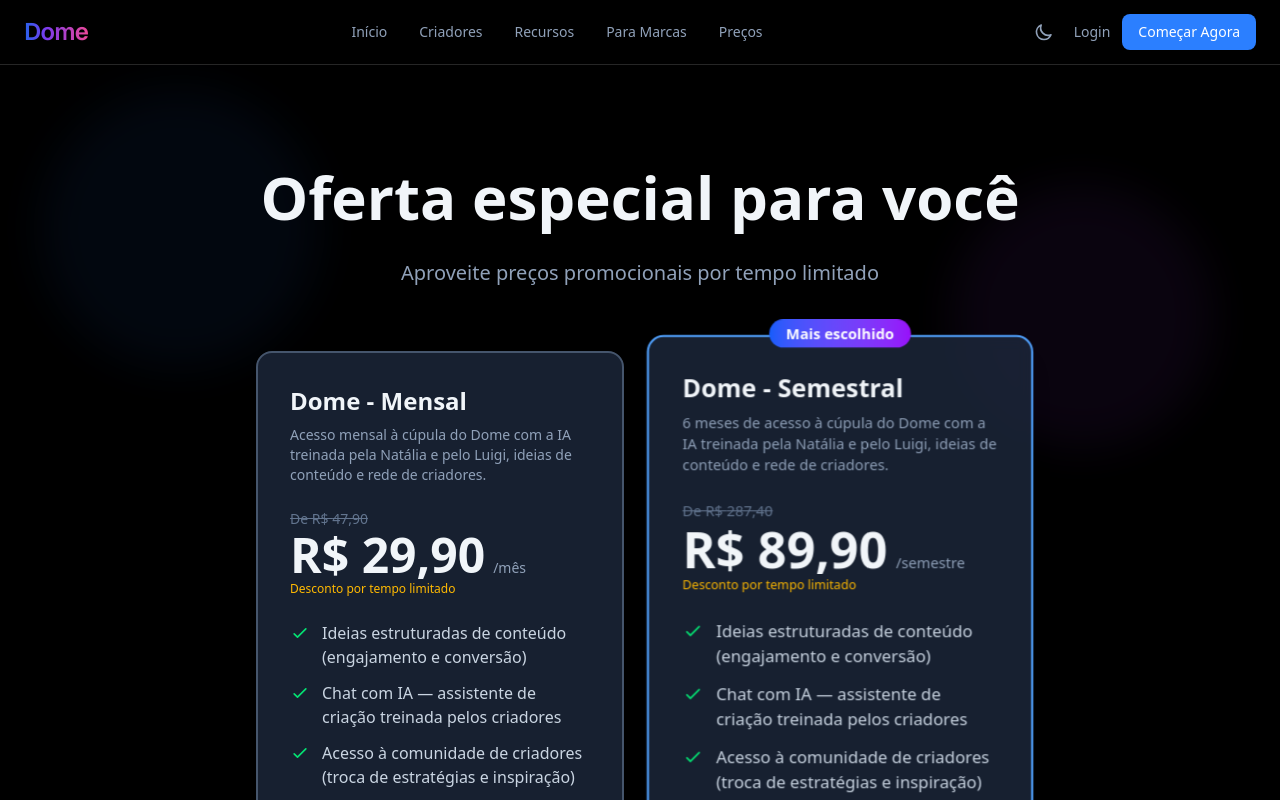
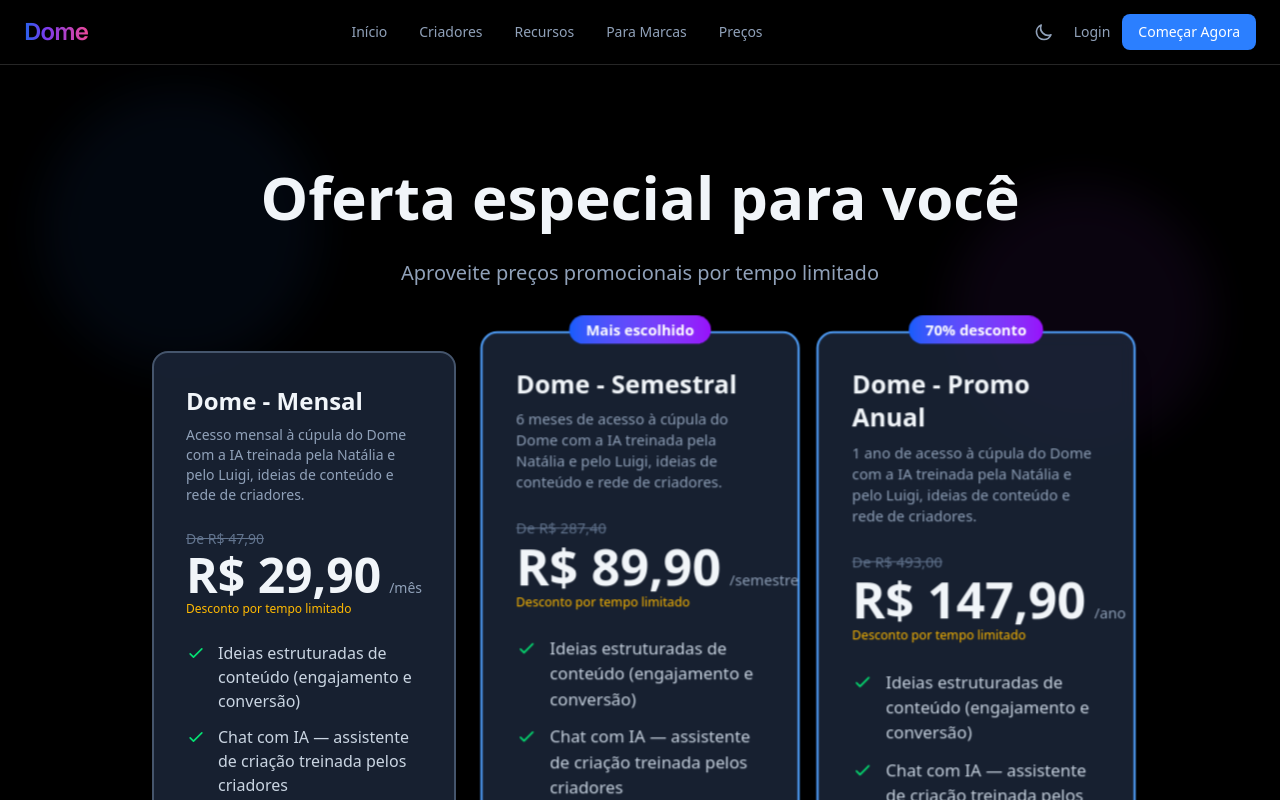
Before and after one commit to miostech/community-ai, a Next.js app: page /promo in a window 1280 px wide. Shown: the top 800 px of the page. Built offline with nearby package versions, Linux system fonts and the light colour scheme; no server answers.

Commit message:
Link de afiliaçao e novo preco promo

```diff
--- a/app/dashboard/cursos/[id]/page.tsx
+++ b/app/dashboard/cursos/[id]/page.tsx
@@ -50,7 +50,7 @@ const mockCourses: Record<string, Course> = {
     title: 'Roteiro Viral!',
     description: 'Aprenda a criar roteiros que viralizam e engajam sua audiência',
     thumbnail: '/images/cursos/roteiro-viral.jpeg',
-    kiwifyUrl: 'https://pay.kiwify.com.br/YIUXqzV?afid=kq3Wqjlq',
+    kiwifyUrl: 'https://pay.kiwify.com.br/nE7UcTb?afid=zBMHmx7w',
     kiwifyDashboardUrl: 'https://members.kiwify.com/?club=8b89b9db-3ff5-42ef-9abd-52a655725a84',
     kiwifyProductIds: ['080a7190-ae0f-11f0-84ca-83ece070bd1d', 'YIUXqzV', '8b89b9db-3ff5-42ef-9abd-52a655725a84'],
     isAvailable: false,
@@ -110,7 +110,7 @@ const mockCourses: Record<string, Course> = {
     title: 'H.P.A. - Hackeando Passagens Aéreas',
     description: 'Descubra estratégias para conseguir passagens aéreas com os melhores preços',
     thumbnail: '/images/cursos/hpa-passagens-aereas.png',
-    kiwifyUrl: 'https://pay.kiwify.com.br/96dk0GP?afid=rXWOYDG7',
+    kiwifyUrl: 'https://pay.kiwify.com.br/xgD0BzD?afid=W77jsH1i',
     kiwifyDashboardUrl: 'https://dashboard.kiwify.com/course/premium/0c193809-a695-4f39-bc7b-b4e2794274a9',
     kiwifyProductIds: ['c6547980-bb2e-11f0-8751-cd4e443e2330', '97204820-d3e9-11ee-b35b-a7756e800fa3', 'b1d89730-3533-11ee-84fd-bdb8d3fd9bc7', 'yjHjvnY', 'cGQaf5s', '0c193809-a695-4f39-bc7b-b4e2794274a9'],
     isAvailable: false,
@@ -186,7 +186,7 @@ const mockCourses: Record<string, Course> = {
     title: 'Método Influência MILIONÁRIA',
     description: 'Domine as estratégias de influência para construir uma marca milionária',
     thumbnail: '/images/cursos/metodo-influencia-milionaria.png',
-    kiwifyUrl: 'https://pay.kiwify.com.br/AQDrLac?afid=10z1btuv',
+    kiwifyUrl: 'https://pay.kiwify.com.br/CI4y7F9?afid=4CdbYeMc',
     kiwifyDashboardUrl: 'https://dashboard.kiwify.com/course/premium/66c42290-49a6-41d6-95e1-2d62c37f0078',
     kiwifyProductIds: ['b28b7a90-b4cf-11ef-9456-6daddced3267', '6683aa80-bb2e-11f0-a386-7f084bbfb234', '92ff3db0-b1ea-11f0-8ead-2342e472677a', '0pZo7Fz', 'sXB7hnD', '66c42290-49a6-41d6-95e1-2d62c37f0078'],
     isAvailable: false,
--- a/app/dashboard/cursos/page.tsx
+++ b/app/dashboard/cursos/page.tsx
@@ -52,7 +52,7 @@ export default function CursosPage() {
       description: 'Domine as estratégias de influência para construir uma marca milionária',
       thumbnail: '/images/cursos/metodo-influencia-milionaria.png',
       modules: 5,
-      kiwifyUrl: 'https://pay.kiwify.com.br/AQDrLac?afid=10z1btuv',
+      kiwifyUrl: 'https://pay.kiwify.com.br/CI4y7F9?afid=4CdbYeMc',
       kiwifyDashboardUrl: 'https://dashboard.kiwify.com/course/premium/66c42290-49a6-41d6-95e1-2d62c37f0078',
       kiwifyProductIds: ['b28b7a90-b4cf-11ef-9456-6daddced3267', '6683aa80-bb2e-11f0-a386-7f084bbfb234', '92ff3db0-b1ea-11f0-8ead-2342e472677a', '0pZo7Fz', 'sXB7hnD', '66c42290-49a6-41d6-95e1-2d62c37f0078'],
       isAvailable: false,
@@ -63,7 +63,7 @@ export default function CursosPage() {
       description: 'Aprenda a criar roteiros que viralizam e engajam sua audiência',
       thumbnail: '/images/cursos/roteiro-viral.jpeg',
       modules: 6,
-      kiwifyUrl: 'https://pay.kiwify.com.br/YIUXqzV?afid=kq3Wqjlq',
+      kiwifyUrl: 'https://pay.kiwify.com.br/nE7UcTb?afid=zBMHmx7w',
       kiwifyDashboardUrl: 'https://members.kiwify.com/?club=8b89b9db-3ff5-42ef-9abd-52a655725a84',
       kiwifyProductIds: ['080a7190-ae0f-11f0-84ca-83ece070bd1d', 'YIUXqzV', '8b89b9db-3ff5-42ef-9abd-52a655725a84'],
       isAvailable: false,
@@ -74,7 +74,7 @@ export default function CursosPage() {
       description: 'Descubra estratégias para conseguir passagens aéreas com os melhores preços',
       thumbnail: '/images/cursos/hpa-passagens-aereas.png',
       modules: 8,
-      kiwifyUrl: 'https://pay.kiwify.com.br/96dk0GP?afid=rXWOYDG7',
+      kiwifyUrl: 'https://pay.kiwify.com.br/xgD0BzD?afid=W77jsH1i',
       kiwifyDashboardUrl: 'https://dashboard.kiwify.com/course/premium/0c193809-a695-4f39-bc7b-b4e2794274a9',
       kiwifyProductIds: ['c6547980-bb2e-11f0-8751-cd4e443e2330', '97204820-d3e9-11ee-b35b-a7756e800fa3', 'b1d89730-3533-11ee-84fd-bdb8d3fd9bc7', 'yjHjvnY', 'cGQaf5s', '0c193809-a695-4f39-bc7b-b4e2794274a9'],
       isAvailable: false,
--- a/app/dashboard/trabalhos/portfolio/page.tsx
+++ b/app/dashboard/trabalhos/portfolio/page.tsx
@@ -227,7 +227,7 @@ export default function PortfolioPage() {
       }))
     );
   // eslint-disable-next-line react-hooks/exhaustive-deps
-  }, [account.id]);
+  }, [account?.id]);
 
   const handleChange = (field: keyof FormData, value: string | string[] | boolean) => {
     setFormData((prev) => ({ ...prev, [field]: value }));
--- a/app/promo/page.tsx
+++ b/app/promo/page.tsx
@@ -42,6 +42,25 @@ const promoPlans: Plan[] = [
         popular: true,
         badgeText: 'Mais escolhido',
     },
+    {
+        id: 'promo-anual',
+        name: 'Dome - Promo Anual',
+        price: '147,90',
+        originalPrice: '493,00',
+        period: 'ano',
+        description:
+            '1 ano de acesso à cúpula do Dome com a IA treinada pela Natália e pelo Luigi, ideias de conteúdo e rede de criadores.',
+        features: [
+            'Ideias estruturadas de conteúdo (engajamento e conversão)',
+            'Chat com IA — assistente de criação treinada pelos criadores',
+            'Acesso à comunidade de criadores (troca de estratégias e inspiração)',
+            'Temas em alta (assuntos que estão gerando engajamento)',
+            'Suporte prioritário',
+        ],
+        kiwifyUrl: 'https://pay.kiwify.com.br/nqgVn0K',
+        popular: true,
+        badgeText: '70% desconto',
+    },
 ];
 
 export default function PromoPage() {
--- a/lib/courses.ts
+++ b/lib/courses.ts
@@ -19,7 +19,7 @@ export const CURSOS = [
   {
     id: 'AQDrLac' as const,
     label: 'Método Influência MILIONÁRIA',
-    kiwifyUrl: 'https://pay.kiwify.com.br/AQDrLac?afid=10z1btuv',
+    kiwifyUrl: 'https://pay.kiwify.com.br/CI4y7F9?afid=4CdbYeMc',
     kiwifyProductIds: [
       'b28b7a90-b4cf-11ef-9456-6daddced3267',
       '6683aa80-bb2e-11f0-a386-7f084bbfb234',
@@ -32,7 +32,7 @@ export const CURSOS = [
   {
     id: 'YIUXqzV' as const,
     label: 'Roteiro Viral',
-    kiwifyUrl: 'https://pay.kiwify.com.br/YIUXqzV?afid=kq3Wqjlq',
+    kiwifyUrl: 'https://pay.kiwify.com.br/nE7UcTb?afid=zBMHmx7w',
     kiwifyProductIds: [
       '080a7190-ae0f-11f0-84ca-83ece070bd1d',
       'YIUXqzV',
@@ -42,7 +42,7 @@ export const CURSOS = [
   {
     id: '96dk0GP' as const,
     label: 'Hackeando Passagens Aéreas',
-    kiwifyUrl: 'https://pay.kiwify.com.br/96dk0GP?afid=rXWOYDG7',
+    kiwifyUrl: 'https://pay.kiwify.com.br/xgD0BzD?afid=W77jsH1i',
     kiwifyProductIds: [
       'c6547980-bb2e-11f0-8751-cd4e443e2330',
       '97204820-d3e9-11ee-b35b-a7756e800fa3',
```
